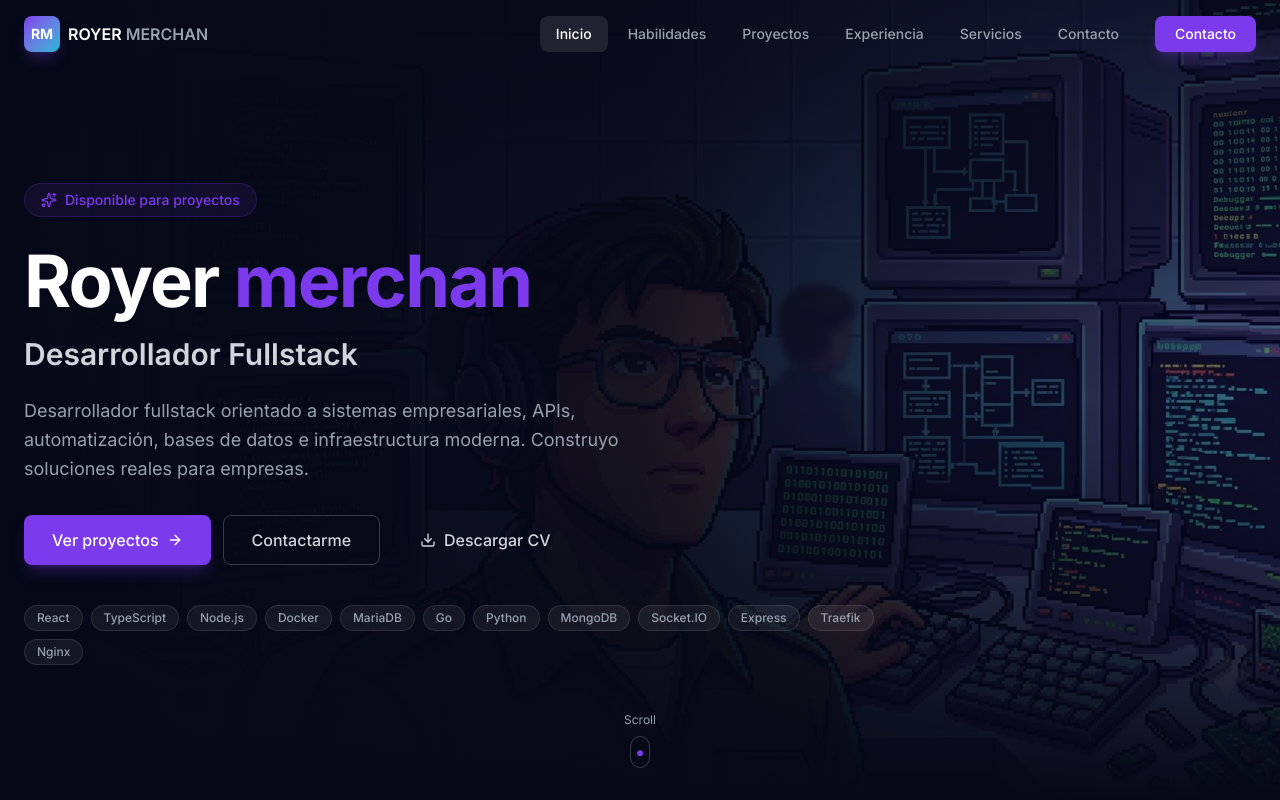
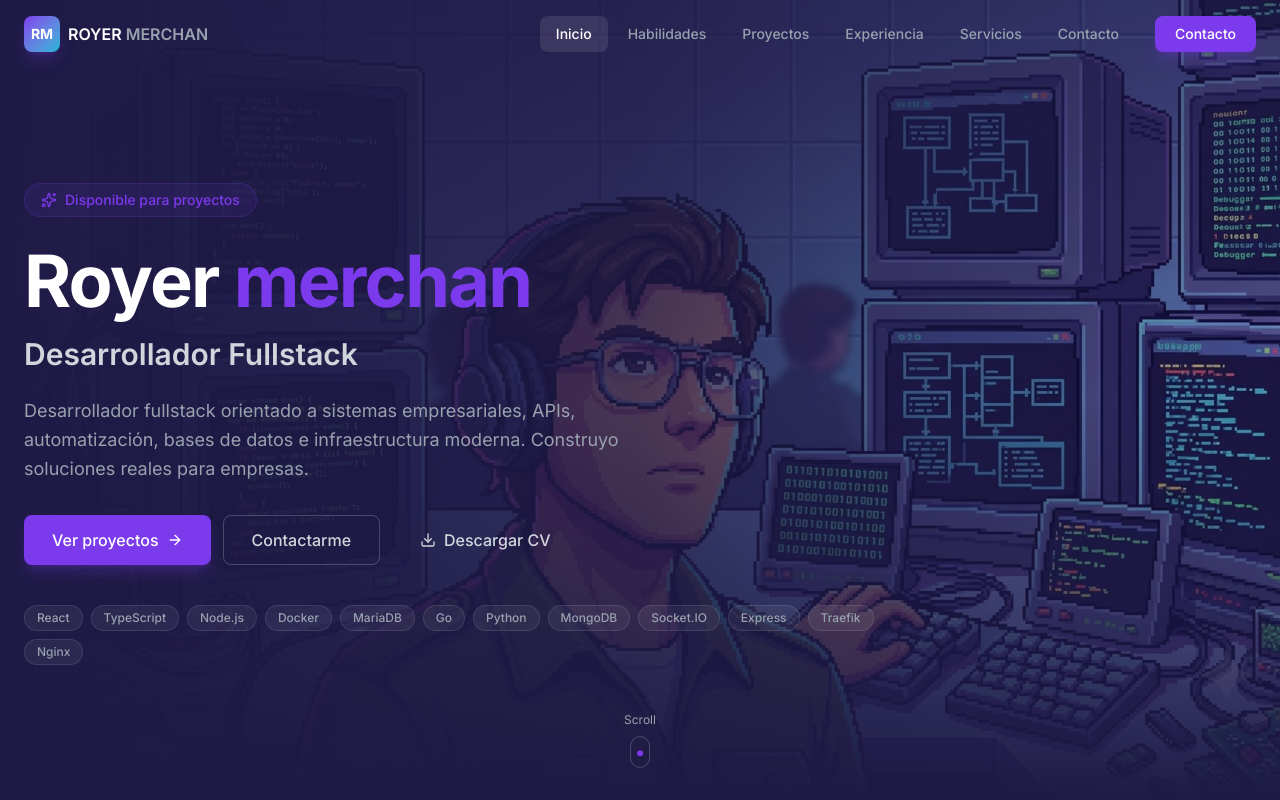
Before and after one commit to RoyerMerchan/portfolio, a React (Vite) app: page / in a window 1280 px wide. Shown: the top 800 px of the page. Built offline with nearby package versions, Linux system fonts and the light colour scheme.

Commit message:
Refactor styles to use CSS variables for background colors and gradients; update Footer, Navbar, Hero, Experience, Projects, and Stats sections accordingly. Introduce ambient background effects in CSS and add a new favicon.

```diff
--- a/index.html
+++ b/index.html
@@ -2,12 +2,12 @@
 <html lang="es">
   <head>
     <meta charset="UTF-8" />
-    <link rel="icon" type="image/svg+xml" href="/imageme.jpg" />
+    <link rel="icon" type="image/png" href="/favicon.png" />
     <meta name="viewport" content="width=device-width, initial-scale=1.0" />
     <meta name="description" content="Portafolio de Royer Merchan, desarrollador fullstack especializado en sistemas empresariales, APIs, bases de datos, Docker e infraestructura moderna." />
     <meta property="og:title" content="Royer Merchan · Desarrollador Fullstack" />
     <meta property="og:description" content="Sistemas empresariales, APIs, automatización, dashboards, infraestructura moderna." />
-    <meta property="og:image" content="/imageme.jpg" />
+    <meta property="og:image" content="/hero-merchan.jpg" />
     <meta property="og:type" content="website" />
     <meta name="keywords" content="desarrollador fullstack, react, typescript, node.js, docker, sistemas empresariales, portafolio" />
     <title>Royer Merchan · Desarrollador Fullstack</title>
--- a/src/App.tsx
+++ b/src/App.tsx
@@ -1,5 +1,6 @@
 import { useEffect } from 'react'
 import { Routes, Route, useLocation } from 'react-router-dom'
+import { MotionConfig } from 'framer-motion'
 import Navbar from '@/components/layout/Navbar'
 import Footer from '@/components/layout/Footer'
 import Hero from '@/components/sections/Hero'
@@ -57,7 +58,8 @@ function ScrollToTop() {
 
 export default function App() {
   return (
-    <div className="flex flex-col min-h-screen bg-[#050816]">
+    <MotionConfig reducedMotion="user">
+      <div className="flex flex-col min-h-screen bg-[var(--color-bg)]">
         <Navbar />
         <main className="flex-1">
           <ScrollToTop />
@@ -69,5 +71,6 @@ export default function App() {
         </main>
         <Footer />
       </div>
+    </MotionConfig>
   )
 }
--- a/src/components/layout/Footer.tsx
+++ b/src/components/layout/Footer.tsx
@@ -11,7 +11,7 @@ export default function Footer() {
   }
 
   return (
-    <footer className="relative border-t border-white/[0.06] bg-[#050816]">
+    <footer className="relative border-t border-white/[0.06] bg-[var(--color-bg)]">
       <div className="max-w-7xl mx-auto px-4 sm:px-6 py-12">
         <div className="flex flex-col md:flex-row items-center justify-between gap-8">
           <div className="flex items-center gap-2">
--- a/src/components/layout/Navbar.tsx
+++ b/src/components/layout/Navbar.tsx
@@ -38,7 +38,7 @@ export default function Navbar() {
       className={cn(
         'fixed top-0 left-0 right-0 z-50 transition-all duration-300',
         scrolled
-          ? 'bg-[#050816]/80 backdrop-blur-xl border-b border-white/[0.06] shadow-lg shadow-black/20'
+          ? 'bg-[var(--color-bg)]/80 backdrop-blur-xl border-b border-white/[0.06] shadow-lg shadow-black/20'
           : 'bg-transparent'
       )}
     >
@@ -95,7 +95,7 @@ export default function Navbar() {
             animate={{ opacity: 1, y: 0 }}
             exit={{ opacity: 0, y: -20 }}
             transition={{ duration: 0.2 }}
-            className="md:hidden bg-[#050816]/95 backdrop-blur-xl border-b border-white/[0.06]"
+            className="md:hidden bg-[var(--color-bg)]/95 backdrop-blur-xl border-b border-white/[0.06]"
           >
             <div className="px-4 pb-6 flex flex-col gap-1">
               {navLinks.map((link) => {
--- a/src/components/sections/ExperienceSection.tsx
+++ b/src/components/sections/ExperienceSection.tsx
@@ -34,7 +34,7 @@ export default function ExperienceSection() {
                 }`}
               >
                 {/* Timeline dot */}
-                <div className="absolute left-6 md:left-1/2 w-12 h-12 -translate-x-1/2 rounded-full bg-[#050816] border-2 border-[#7C3AED]/50 flex items-center justify-center z-10 shadow-lg shadow-[#7C3AED]/20">
+                <div className="absolute left-6 md:left-1/2 w-12 h-12 -translate-x-1/2 rounded-full bg-[var(--color-bg)] border-2 border-[#7C3AED]/50 flex items-center justify-center z-10 shadow-lg shadow-[#7C3AED]/20">
                   <Icon className="w-5 h-5 text-[#7C3AED]" />
                 </div>
 
--- a/src/components/sections/Hero.tsx
+++ b/src/components/sections/Hero.tsx
@@ -44,9 +44,9 @@ export default function Hero() {
           fetchPriority="high"
         />
         {/* Left→right scrim keeps the headline legible over the art */}
-        <div className="absolute inset-0 bg-gradient-to-r from-[#050816] via-[#050816]/92 to-[#050816]/45" />
+        <div className="absolute inset-0 bg-gradient-to-r from-[var(--color-bg)] via-[var(--color-bg)]/80 to-[var(--color-bg)]/25" />
         {/* Top + bottom fades blend into the navbar and the next section */}
-        <div className="absolute inset-0 bg-gradient-to-b from-[#050816]/70 via-transparent to-[#050816]" />
+        <div className="absolute inset-0 bg-gradient-to-b from-[var(--color-bg)]/50 via-transparent to-[var(--color-bg)]" />
       </div>
 
       <div className="relative max-w-7xl mx-auto px-4 sm:px-6 w-full pt-32 pb-20">
--- a/src/components/sections/ProjectsSection.tsx
+++ b/src/components/sections/ProjectsSection.tsx
@@ -48,7 +48,7 @@ export default function ProjectsSection() {
                         alt={project.title}
                         className="w-full h-full object-cover group-hover:scale-105 transition-transform duration-500"
                       />
-                      <div className="absolute inset-0 bg-gradient-to-t from-[#050816] via-transparent to-transparent" />
+                      <div className="absolute inset-0 bg-gradient-to-t from-[var(--color-bg)] via-transparent to-transparent" />
                     </div>
                   )}
 
--- a/src/components/ui/Button.tsx
+++ b/src/components/ui/Button.tsx
@@ -11,7 +11,7 @@ interface ButtonProps extends ButtonHTMLAttributes<HTMLButtonElement> {
 const Button = forwardRef<HTMLButtonElement, ButtonProps>(
   ({ className, variant = 'primary', size = 'md', as = 'button', href, children, ...props }, ref) => {
     const baseStyles =
-      'inline-flex items-center justify-center gap-2 font-medium rounded-lg transition-all duration-300 focus:outline-none focus:ring-2 focus:ring-[#7C3AED]/50 focus:ring-offset-2 focus:ring-offset-[#050816]'
+      'inline-flex items-center justify-center gap-2 font-medium rounded-lg transition-all duration-300 focus:outline-none focus:ring-2 focus:ring-[#7C3AED]/50 focus:ring-offset-2 focus:ring-offset-[var(--color-bg)]'
 
     const variants = {
       primary:
--- a/src/index.css
+++ b/src/index.css
@@ -1,7 +1,7 @@
 @import "tailwindcss";
 
 @theme {
-  --color-bg: #050816;
+  --color-bg: #1E1A45;
   --color-surface: rgba(255, 255, 255, 0.06);
   --color-surface-hover: rgba(255, 255, 255, 0.1);
   --color-border: rgba(255, 255, 255, 0.12);
@@ -25,6 +25,13 @@ html {
 
 body {
   background-color: var(--color-bg);
+  /* Twilight ambient: soft violet/cyan/green glows for color without per-section neon */
+  background-image:
+    radial-gradient(60rem 32rem at 50% -6%, rgba(124, 58, 237, 0.30), transparent 62%),
+    radial-gradient(50rem 28rem at 100% 4%, rgba(6, 182, 212, 0.18), transparent 58%),
+    radial-gradient(46rem 26rem at 0% 24%, rgba(34, 197, 94, 0.12), transparent 60%);
+  background-attachment: fixed;
+  background-repeat: no-repeat;
   color: var(--color-text-primary);
   font-family: var(--font-sans);
   -webkit-font-smoothing: antialiased;
@@ -41,7 +48,7 @@ body {
 }
 
 ::-webkit-scrollbar-track {
-  background: #050816;
+  background: var(--color-bg);
 }
 
 ::-webkit-scrollbar-thumb {
```
Also changed, not shown: src/components/sections/StatsSection.tsx (+18 -4 lines), public/favicon.png (added). Lines whose indentation alone changed are shown as unchanged.
